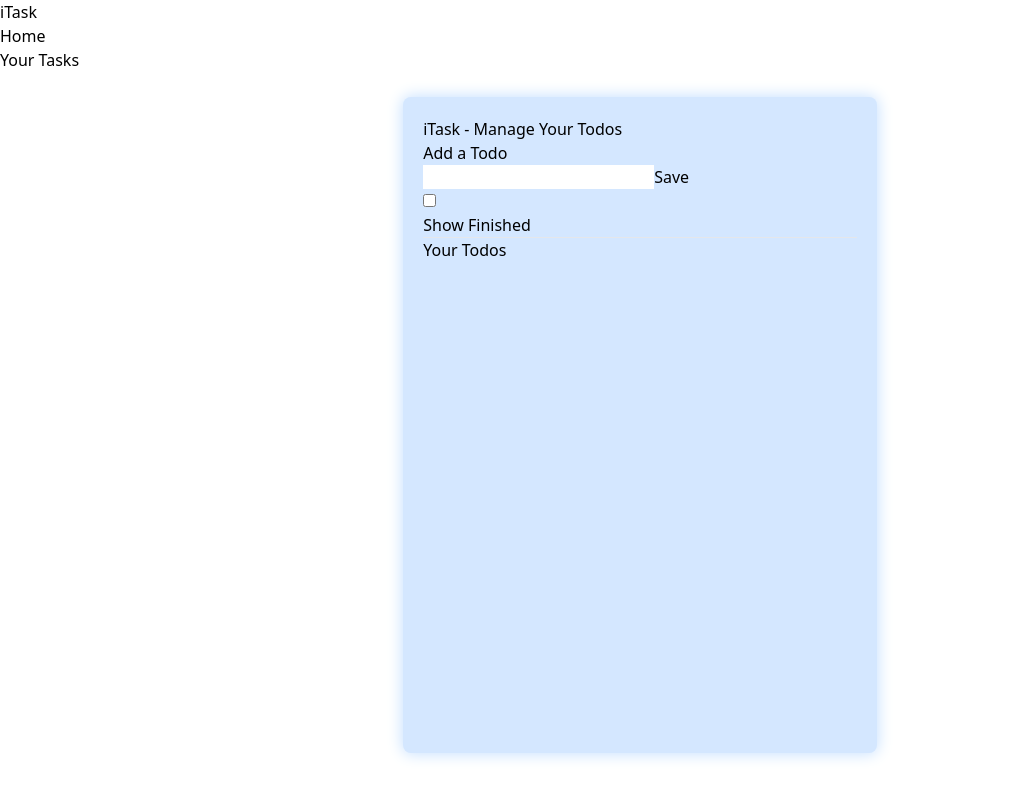
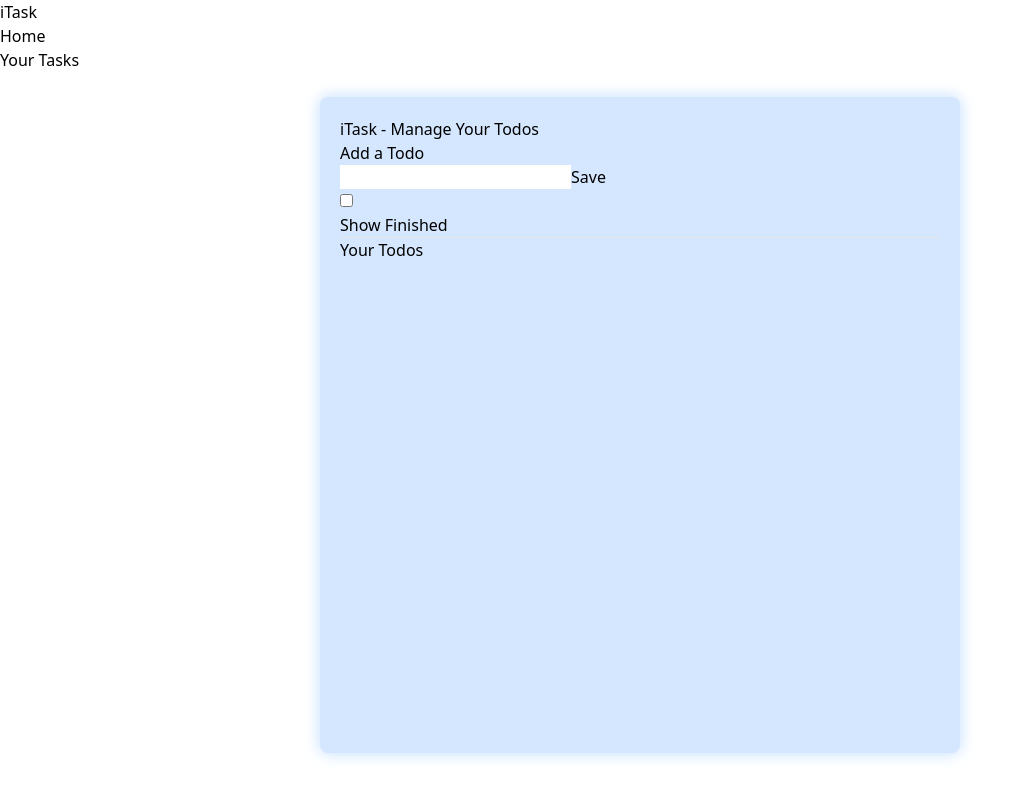
Before and after one commit to Mahesh2-3/To-do-List, a React (Vite) app: page / in a window 1280 px wide. Shown: the whole page, without its empty margins (0-1030 px from the left). Built offline with nearby package versions, Linux system fonts and the light colour scheme.

Commit message:
Update App.css

```diff
--- a/src/App.css
+++ b/src/App.css
@@ -4,7 +4,8 @@
     border-radius: 8px;
     margin: 25px auto;
     padding: 20px;
-    width: 37vw;
+    min-width: 300px;
+    max-width: 50vw;
     height: 82vh;
 }
 
```
